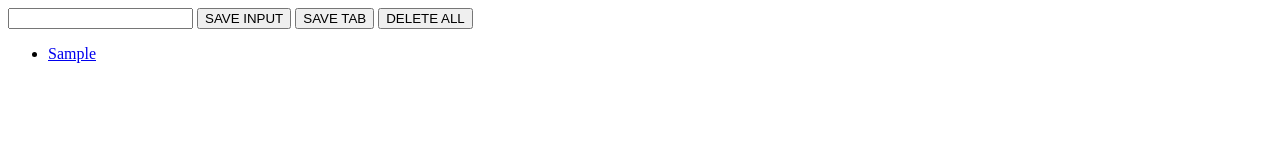
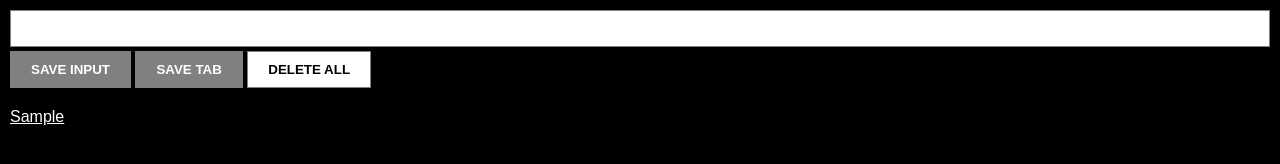
Before and after one commit to Ernesto002/tabsaver-chrome-extension, a browser extension: page index.html in a window 1280 px wide. Both pictures are taken after typing "Sample" into the empty fields and a click on the button "SAVE INPUT". Drawn offline with Linux system fonts and the light colour scheme.

Commit message:
starter css styling

```diff
--- a/index.css
+++ b/index.css
@@ -0,0 +1,42 @@
+body {
+    background: black;
+    margin: 0;
+    padding: 10px;
+    font-family: Arial, Helvetica, sans-serif;
+    min-width: 400px;
+}
+
+input {
+    width: 100%;
+    padding: 10px;
+    box-sizing: border-box;
+    border: 1px solid grey;
+    margin-bottom: 4px;
+}
+
+button {
+    background: grey;
+    color: white;
+    padding: 10px 20px;
+    border: 1px solid grey;
+    font-weight: bold;
+}
+
+#delete-btn {
+    background: white;
+    color: black;
+}
+
+ul {
+    margin-top: 20px;
+    list-style: none;
+    padding-left: 0;
+}
+
+li {
+    margin-top: 5px;
+}
+
+a {
+    color: white;
+}
--- a/index.html
+++ b/index.html
@@ -1,5 +1,6 @@
 <html lang="en">
 <head>
+    <link rel="stylesheet" href="index.css">
     <meta charset="UTF-8">
     <meta http-equiv="X-UA-Compatible" content="IE=edge">
     <meta name="viewport" content="width=device-width, initial-scale=1.0">
```
